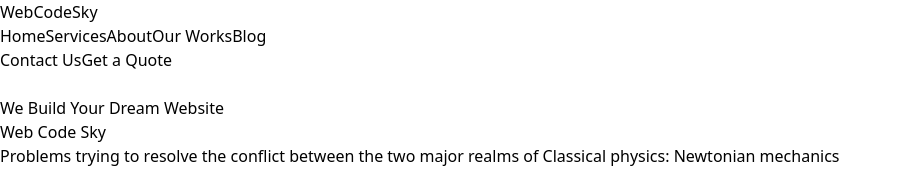
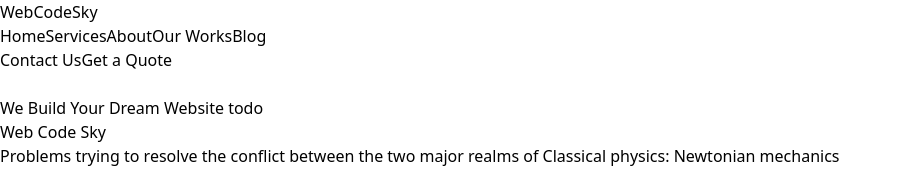
Before and after one commit to webcodesky/webcodesky-client, a Next.js app: page / in a window 1280 px wide. Shown: the top 172 px of the page, without its empty margins (0-902 px from the left). Built offline with nearby package versions, Linux system fonts and the light colour scheme.

Commit message:
create new branch

```diff
--- a/src/Components/Home/Banner/Banner.jsx
+++ b/src/Components/Home/Banner/Banner.jsx
@@ -1,12 +1,12 @@
 import React from "react";
-import {  FaCircleArrowUp } from "react-icons/fa6";
+import { FaCircleArrowUp } from "react-icons/fa6";
 
 const Banner = () => {
   return (
     <div className="relative bg-[#E7E7E7]">
       <div className="container mx-auto min-h-screen">
         <p className="text-[18px] font-medium pt-[72px]">
-          We Build Your Dream Website
+          We Build Your Dream Website todo
         </p>
         <h1 className="font-bold text-[40px] md:text-[190px] tracking-[-4%]">
           Web <span className="text-[#FF6600]">Code</span> Sky
@@ -16,10 +16,12 @@ const Banner = () => {
           of Classical physics: Newtonian mechanics{" "}
         </p>
         <div className="flex justify-center">
-        <button className="mt-[30px] border-[1px] rounded-[50px] px-6 py-[21px] hover:bg-[#FF6600] flex gap-5">
-        <span className="text-[24px]">Get a Quote</span>
-        <span className="text-white text-[40px] rotate-45"><FaCircleArrowUp/></span>
-        </button>
+          <button className="mt-[30px] border-[1px] rounded-[50px] px-6 py-[21px] hover:bg-[#FF6600] flex gap-5">
+            <span className="text-[24px]">Get a Quote</span>
+            <span className="text-white text-[40px] rotate-45">
+              <FaCircleArrowUp />
+            </span>
+          </button>
         </div>
       </div>
     </div>
```
